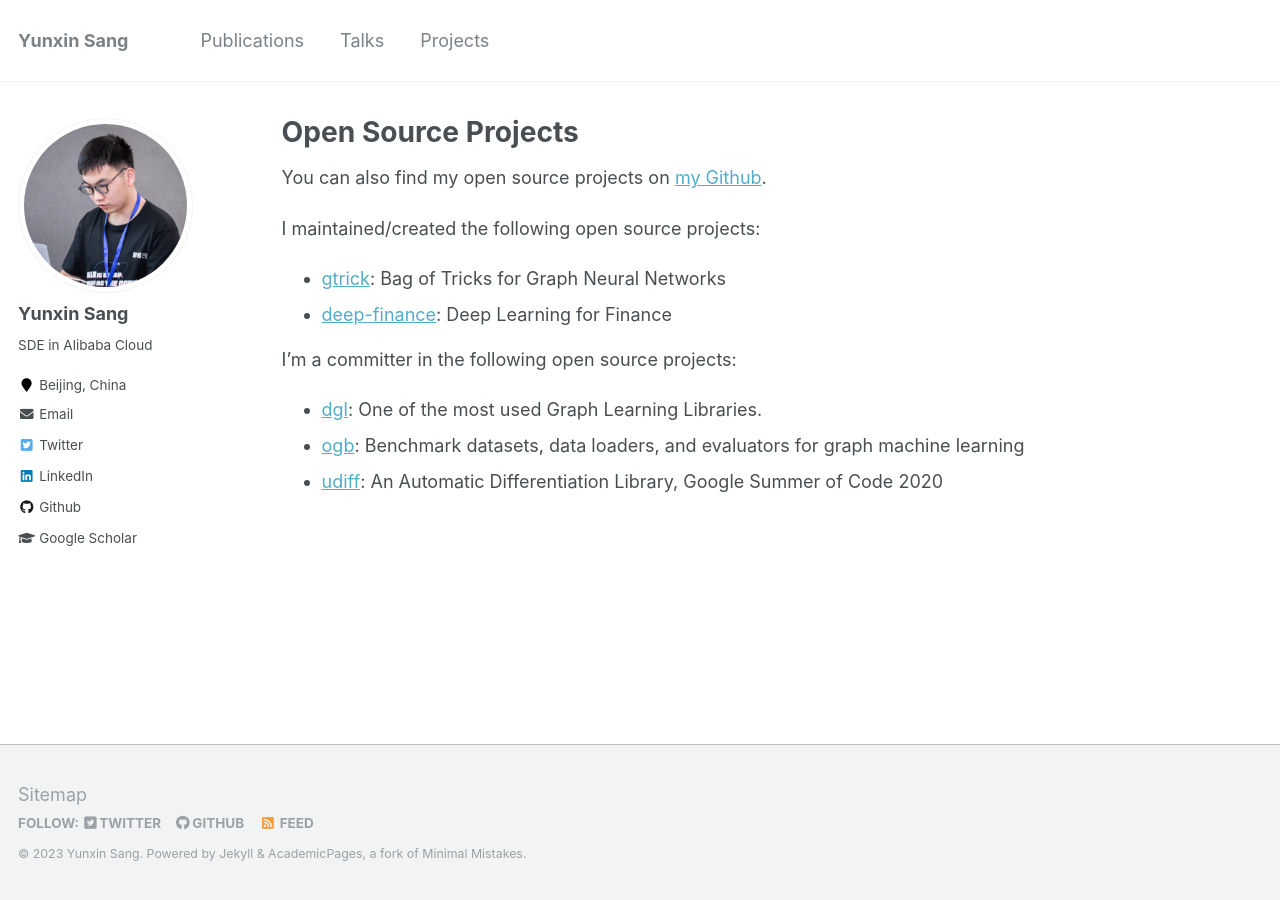
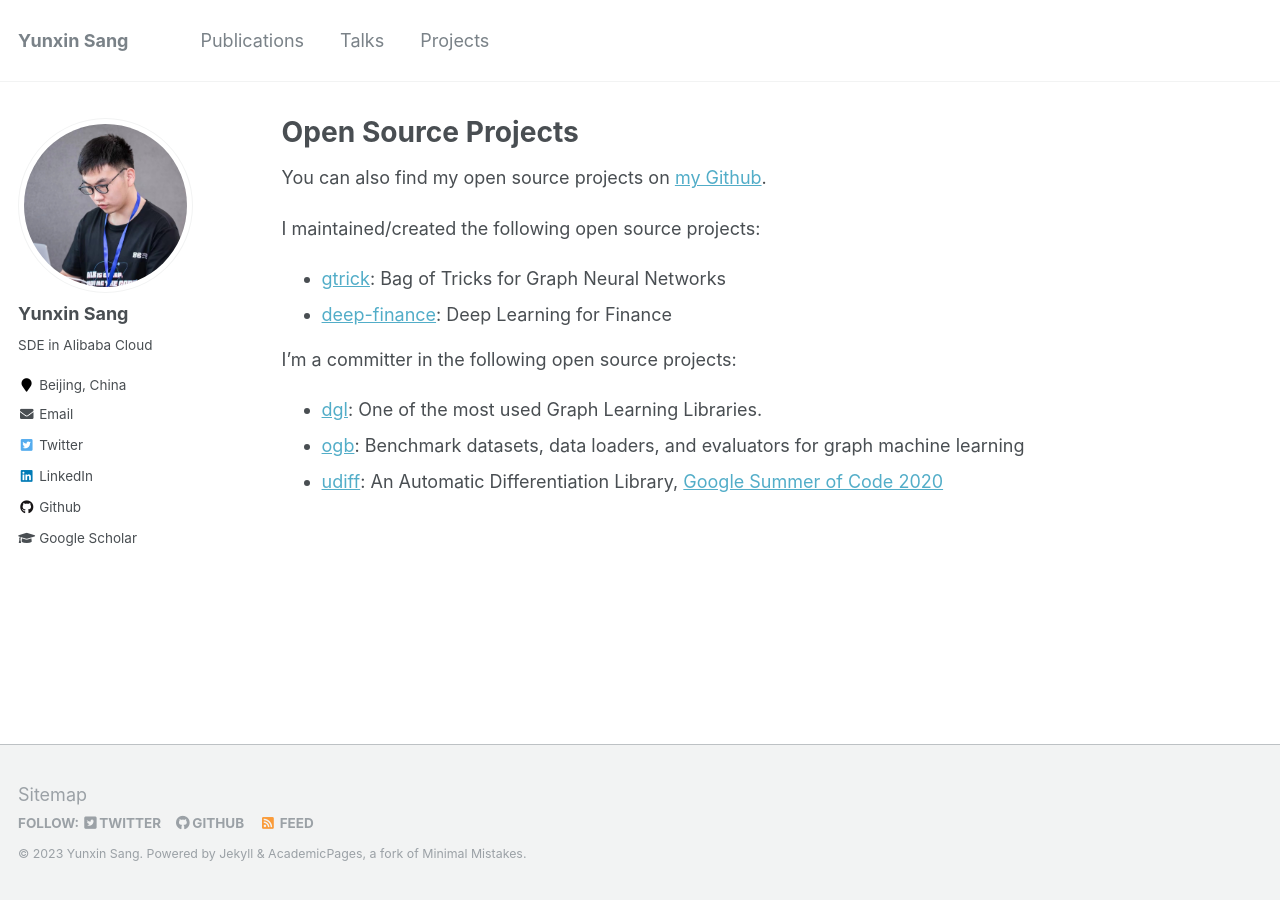
Before and after one commit to sangyx/sangyx.github.io, a Jekyll site: the page built from _pages/projects.md, in a window 1280 px wide. Built offline with Jekyll 4.4.1, drawn with Linux system fonts in a browser that asks for light colours; part of the change alters nothing that is shown.

```diff
--- a/_pages/projects.md
+++ b/_pages/projects.md
@@ -17,4 +17,4 @@ I maintained/created the following open source projects:
 I’m a committer in the following open source projects:
 - [dgl](https://www.dgl.ai/): One of the most used Graph Learning Libraries.
 - [ogb](https://github.com/snap-stanford/ogb): Benchmark datasets, data loaders, and evaluators for graph machine learning
-- [udiff](https://github.com/Quansight-Labs/udiff): An Automatic Differentiation Library, Google Summer of Code 2020
+- [udiff](https://github.com/Quansight-Labs/udiff): An Automatic Differentiation Library, [Google Summer of Code 2020](https://summerofcode.withgoogle.com/archive/2020/projects/5798229544796160)
```
